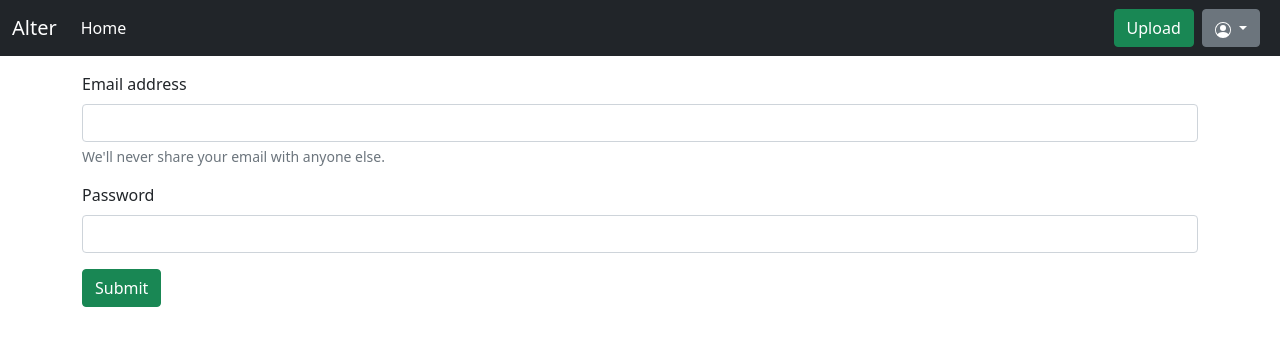
After one commit to RatPlushie/Alter, a Django app: page /login/ in a window 1280 px wide. The commit adds this page. Shown: the top 346 px of the page. Run offline with Django 3.2, Linux system fonts and the light colour scheme.

Commit message:
login html added

```diff
--- a/alter/alter_app/templates/alter_app/alter_layout.html
+++ b/alter/alter_app/templates/alter_app/alter_layout.html
@@ -39,10 +39,27 @@
                         </li-->
                     </ul>
 
-                <form class="d-flex">
-                    <a href="/upload" class="btn btn-success ">Upload</a>
-                </form>
-              </div>
+                    <div class="d-flex">
+                        <a href="/upload" class="btn btn-success ">Upload</a>
+
+                        <div class="dropdown px-2">
+                            <button class="btn btn-secondary dropdown-toggle" type="button" id="dropdownMenuButton1" data-bs-toggle="dropdown" aria-expanded="false">
+                                <svg xmlns="http://www.w3.org/2000/svg" width="16" height="16" fill="currentColor" class="bi bi-person-circle" viewBox="0 0 16 16">
+                                    <path d="M11 6a3 3 0 1 1-6 0 3 3 0 0 1 6 0z"/>
+                                    <path fill-rule="evenodd" d="M0 8a8 8 0 1 1 16 0A8 8 0 0 1 0 8zm8-7a7 7 0 0 0-5.468 11.37C3.242 11.226 4.805 10 8 10s4.757 1.225 5.468 2.37A7 7 0 0 0 8 1z"/>
+                                </svg>
+                            </button>
+
+                            <ul class="dropdown-menu" aria-labelledby="dropdownMenuButton1">
+                                <li>
+                                    <a class="dropdown-item" href="/login">Login</a>
+                                </li>
+                            </ul>
+                        </div>
+                    </div>
+
+
+                </div>
             </div>
         </nav>
 
--- /dev/null
+++ b/alter/alter_app/templates/alter_app/login.html
@@ -0,0 +1,24 @@
+{% extends './alter_layout.html' %}
+{% block content %}
+
+<main class="container py-3">
+    <form class="">
+        <div class="mb-3">
+          <label for="InputEmail1" class="form-label">Email address</label>
+
+          <input type="email" class="form-control" id="InputEmail1" aria-describedby="emailHelp">
+
+          <div id="emailHelp" class="form-text">We'll never share your email with anyone else.</div>
+        </div>
+
+        <div class="mb-3">
+          <label for="InputPassword1" class="form-label">Password</label>
+
+          <input type="password" class="form-control" id="InputPassword1">
+        </div>
+
+        <button type="submit" class="btn btn-success">Submit</button>
+    </form>
+</main>
+
+{% endblock %}
--- a/alter/alter_app/templates/alter_app/upload.html
+++ b/alter/alter_app/templates/alter_app/upload.html
@@ -1,4 +1,4 @@
 {% extends './alter_layout.html' %}
 {% block content %}
-<h1>test</h1>
+<h1>upload WIP</h1>
 {% endblock %}
--- a/alter/alter_app/urls.py
+++ b/alter/alter_app/urls.py
@@ -4,4 +4,5 @@ from . import views
 urlpatterns = [
     path('', views.index),
     path('upload/', views.upload),
+    path('login/', views.login),
 ]
--- a/alter/alter_app/views.py
+++ b/alter/alter_app/views.py
@@ -6,3 +6,6 @@ def index(request):
 
 def upload(request):
     return render(request, 'alter_app/upload.html')
+
+def login(request):
+    return render(request, 'alter_app/login.html')
```
